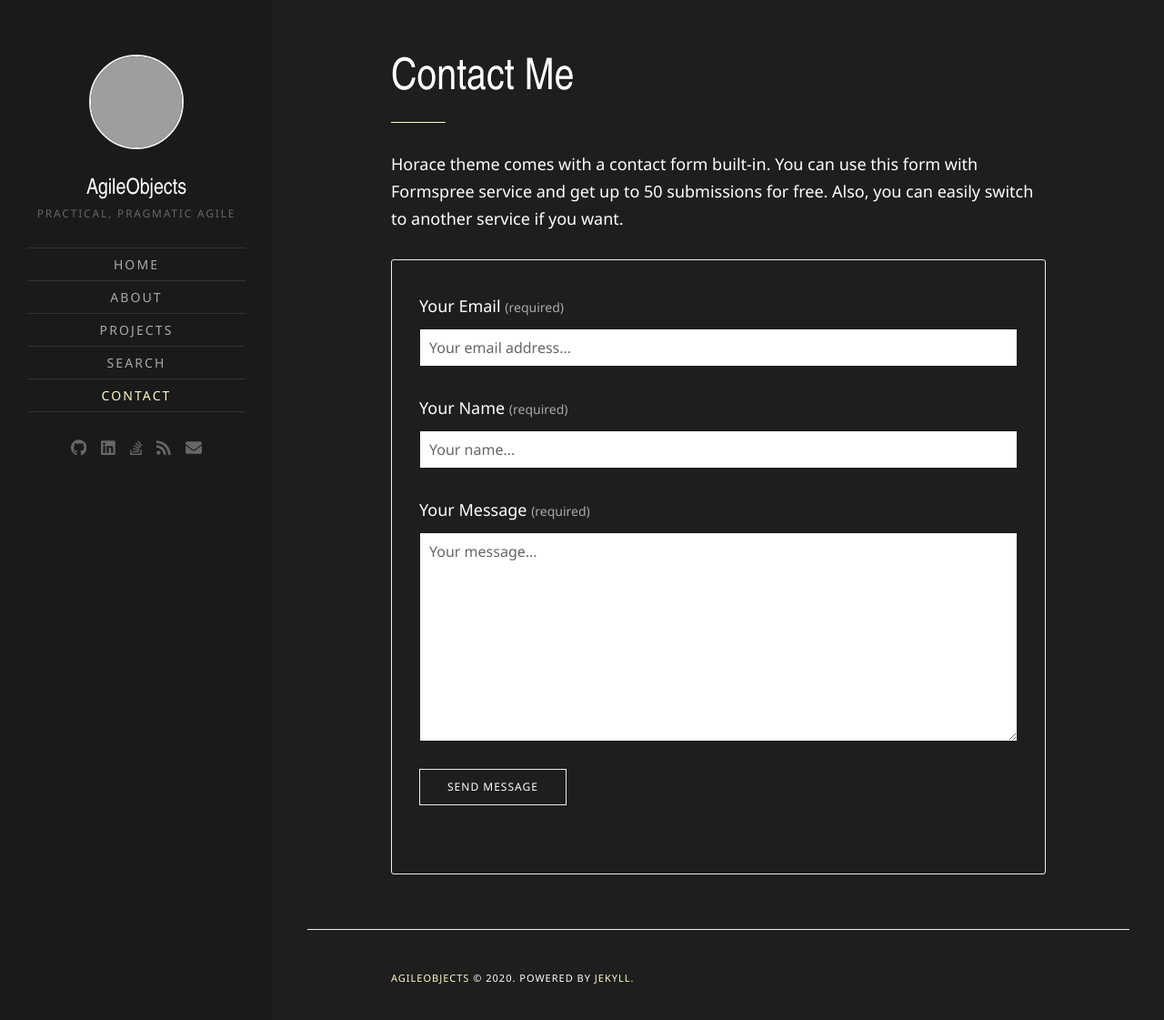
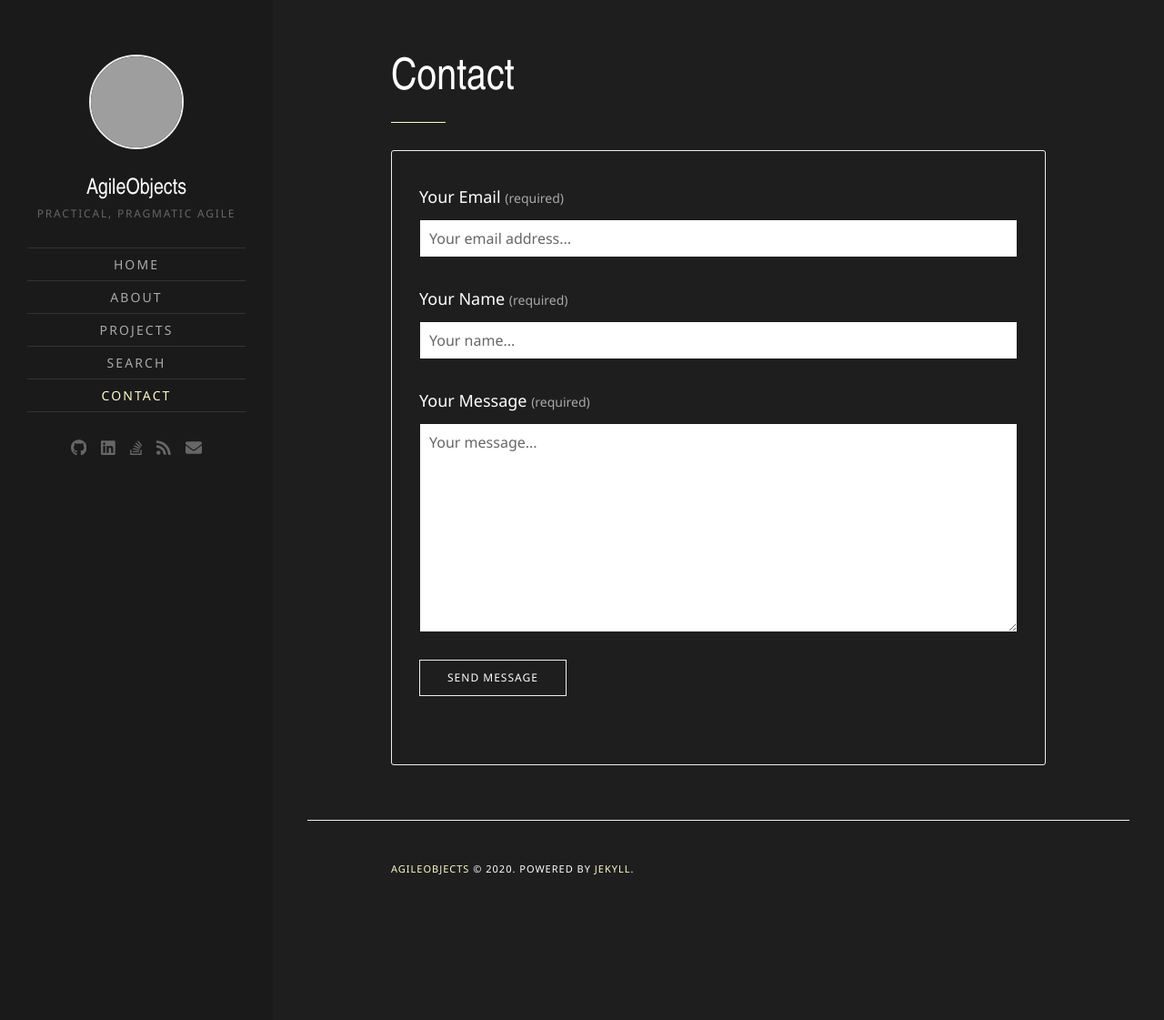
Before and after one commit to agileobjects/agileobjects.github.io, a Jekyll site: the page built from AgileObjects.Jekyll/contact.html, in a window 1280 px wide and 1144 px high. Shown: the top 1121 px of the window at 91% size. Built offline with Jekyll 4.4.1, drawn with Linux system fonts in a browser that asks for light colours; grey boxes are pictures that could not be loaded.

Commit message:
Updating contact page

```diff
--- a/AgileObjects.Jekyll/_config.yml
+++ b/AgileObjects.Jekyll/_config.yml
@@ -18,7 +18,7 @@ ga_analytics:
 
 # Contact form setings
 email: steve@agileobjects.co.uk
-contact_page_description: "Horace theme comes with a contact form built-in. You can use this form with Formspree service and get up to 50 submissions for free. Also, you can easily switch to another service if you want."
+contact_form_action: 'https://email-agileobjects.azurewebsites.net/api/AgileObjectsEmail?code=/u5ymEV6UG2rxfiAYXrEeNM3MzBpaJAohehqn6c75UvHUe14K5rZQw=='
 thankyou_page_description: "Your message has been successfully sent. We will contact you very soon!"
 
 # Social links
--- a/AgileObjects.Jekyll/contact.html
+++ b/AgileObjects.Jekyll/contact.html
@@ -3,23 +3,13 @@ layout: default
 title: Contact Me
 ---
 
-<!--
-  To make this form work you have to:
-  1. defined "email: youremail@email.com" in _config.yml file.
-  2. verify your form on formspree.io.
--->
-
 <main id="main" class="site-main">
   <div class="post-full inner">
     <header class="post-header">
-      <h1 class="post-title">Contact Me</h1>
+      <h1 class="post-title">Contact</h1>
     </header>
-    {% if site.contact_page_description %}
-    <p>{{ site.contact_page_description }}</p>
-    {{else}}
-    {% endif %}
     <section class="contact-form">
-      <form action="https://formspree.io/{{ site.email }}" method="post" id="contact-form">
+      <form action="{{ site.contact_form_action }}" method="post" id="contact-form">
         <div class="form-item">
           <label class="form-label">Your Email <span>(required)</span></label>
           <input type="text" name="email" placeholder="Your email address..." class="form-input" />
```
Also changed, not shown: 1 other file.
